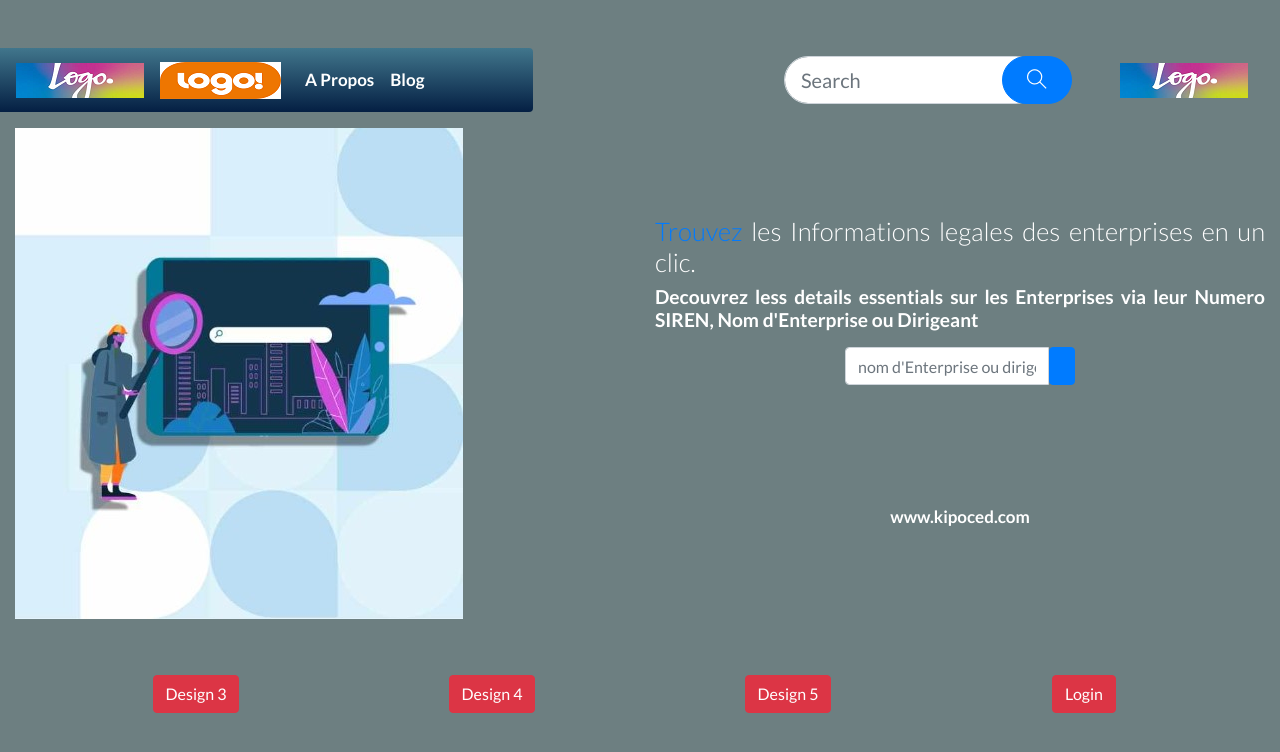
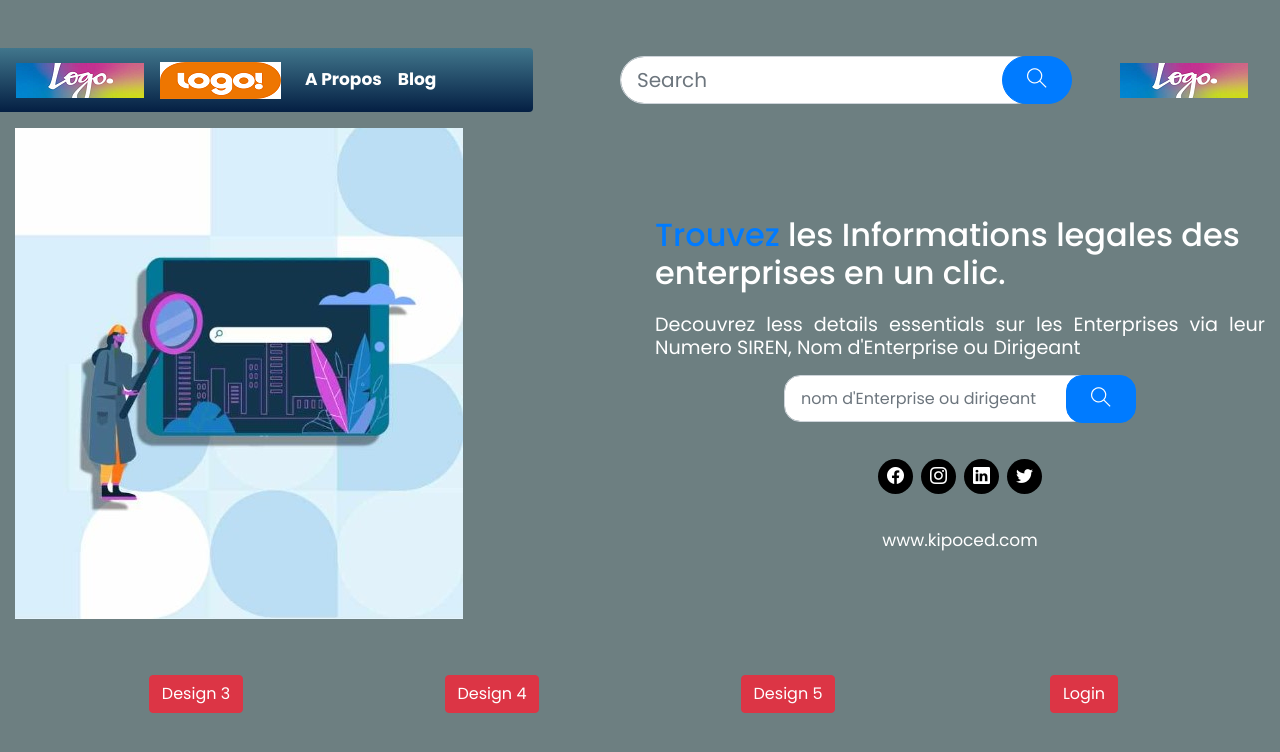
Before and after one commit to showrove-roy/kipoced, a plain HTML site: page index.html in a window 1280 px wide. Drawn offline with Linux system fonts and the light colour scheme.

Commit message:
home section update

```diff
--- a/css/style.css
+++ b/css/style.css
@@ -1,12 +1,11 @@
-@import url("https://fonts.googleapis.com/css2?family=Lato:wght@300;400;700&display=swap");
-
+@import url("https://fonts.googleapis.com/css2?family=Poppins:wght@400;500;600;700;800;900&display=swap");
 
 input {
   font-size: calc(15px + 0.390625vw);
 }
 
 body {
-  font-family: "Lato", sans-serif;
+  font-family: "Poppins", sans-serif;
   color: #fff;
   background-color: #eee;
 }
@@ -17,27 +16,16 @@ a {
   font-size: calc(10px + 0.390625vw);
 }
 
-h1 {
-  font-family: "Lato", sans-serif;
-  font-weight: 300;
-}
-
 h2,
 h3 {
-  font-family: "Lato", sans-serif;
-  font-weight: 700;
+  font-weight: 400;
 }
 a,
 p,
 h4,
 h5,
 h6 {
-  font-family: "Lato", sans-serif;
   font-weight: 400;
-}
-
-h1 {
-  font-size: 1.6rem;
 }
 
 h2 {
@@ -61,8 +49,19 @@ h5 {
   font-size: 0.6rem;
 }
 
-  .text-green {
-    color: green;
+.text-darkblue {
+  color: darkblue;
+}
+.social {
+  height: 35px;
+  width: 35px;
+  border-radius: 100%;
+  display: flex;
+  justify-content: center;
+  align-items: center;
+  margin: 20px;
+  background-color: black;
+  color: #fff;
 }
 /*--------------------------------------------------------------
   # Back to top button
@@ -99,7 +98,10 @@ h5 {
   visibility: visible;
   opacity: 1;
 }
-
+#indexTitle {
+  font-size: 2rem;
+  margin-bottom: 20px;
+}
 .boxs,
 .box {
   padding: 10px 5px;
--- a/index.html
+++ b/index.html
@@ -16,6 +16,10 @@
     <link rel="stylesheet" href="plugins/themify-icons/themify-icons.css" />
     <!-- Main Stylesheet -->
     <link href="css/style.css" rel="stylesheet" />
+      <!-- Vendor CSS Files -->
+     <!-- <link href="assets/vendor/bootstrap/css/bootstrap.min.css" rel="stylesheet"> -->
+     <link href="assets/vendor/bootstrap-icons/bootstrap-icons.css" rel="stylesheet">
+     <!-- <link href="assets/vendor/boxicons/css/boxicons.min.css" rel="stylesheet"> -->
     <style>
         .navbar-left {
             color: #fff;
@@ -97,34 +101,30 @@
                             <img src="assets/img/feature.jpg" class="img-fluid mx-auto" alt="img">
                         </div>
                         <div class="col-12 col-md-6 col-lg-6 mt-5">
-                            <div class="w-lg-75 mx-auto text-justify mt-5">
-                                <h1 class="text-justify text-darkblue fw-bold"> <span class="text-primary">Trouvez</span> les Informations legales des enterprises en un clic.</h1>
-                                <h2 class="text-justify  text-black fw-light"> Decouvrez less details essentials sur les Enterprises via leur Numero SIREN, Nom d'Enterprise ou Dirigeant</h2>
+                            <div class="w-lg-75 mx-auto mt-5">
+                                <h1 id="indexTitle" class="fw-md-bold"> <span class="text-primary">Trouvez</span> les Informations legales des enterprises en un clic.</h1>
+                                <h2 class="text-justify fs-6 mb-3"> Decouvrez less details essentials sur les Enterprises via leur Numero SIREN, Nom d'Enterprise ou Dirigeant</h2>
 
                             </div>
 
                                 <!-- Input group -->
                                 <div class="w-auto d-flex justify-content-center my-3">
-                                    <div class="input-group w-auto">
-                                        <input
-                                        type="text"
-                                        class="form-control rounded-5"
-                                        placeholder="nom d'Enterprise ou dirigeant"
-                                        aria-label="nom d'Enterprise ou dirigeant"
-                                        aria-describedby="button-addon1"
-                                        />
-                                        <button style="left: -40px;"   class="btn btn-primary rounded-5" type="button" id="button-addon1" data-mdb-ripple-color="dark">
-                                            <i class="bi-search text-white"></i>
+
+                                    <form class="form-inline my-2 my-lg-0">
+                                        <input class="form-control form-control-lg" type="search" placeholder="nom d'Enterprise ou dirigeant"
+                                            aria-label="nom d'Enterprise ou dirigeant" style="border-radius: 1rem; font-size: 1rem; width: 20rem; padding: 1.4rem 1rem;">
+                                        <button class="btn btn-primary btn-lg text-white my-2 my-sm-0 px-4" type="submit"
+                                            style="margin-left: -38px; border-radius: 1rem;"><i class="ti-search text-white"></i>
                                         </button>
-                                    </div>
+                                    </form>
                                 </div>
 
                                 <!-- social links -->
-                                <div class="text-center my-5">
-                                    <a href="web.facebook.com" class="mx-1"> <i class="bi-facebook rounded-circle  social"></i> </a>
-                                    <a href="instagram.com" class="mx-1"> <i class="bi-instagram rounded-circle social"></i> </a>
-                                   <a href="linkedin.com" class="mx-1"><i class="bi-linkedin rounded-circle social"></i> </a>
-                                    <a href="twitter.com" class="mx-1"><i class="bi-twitter rounded-circle social" ></i> </a>
+                                <div class="text-center my-3 d-flex justify-content-center">
+                                    <a href="web.facebook.com" class="mx-1 social"> <i class="bi-facebook rounded-circle  "></i> </a>
+                                    <a href="instagram.com" class="mx-1 social"> <i class="bi-instagram rounded-circle "></i> </a>
+                                   <a href="linkedin.com" class="mx-1 social"><i class="bi-linkedin rounded-circle "></i> </a>
+                                    <a href="twitter.com" class="mx-1 social"><i class="bi-twitter rounded-circle " ></i> </a>
                                 </div>
                                 <h3 class="text-center text-black">www.kipoced.com</h3>
                             </div>
```
Lines whose indentation alone changed are shown as unchanged.
